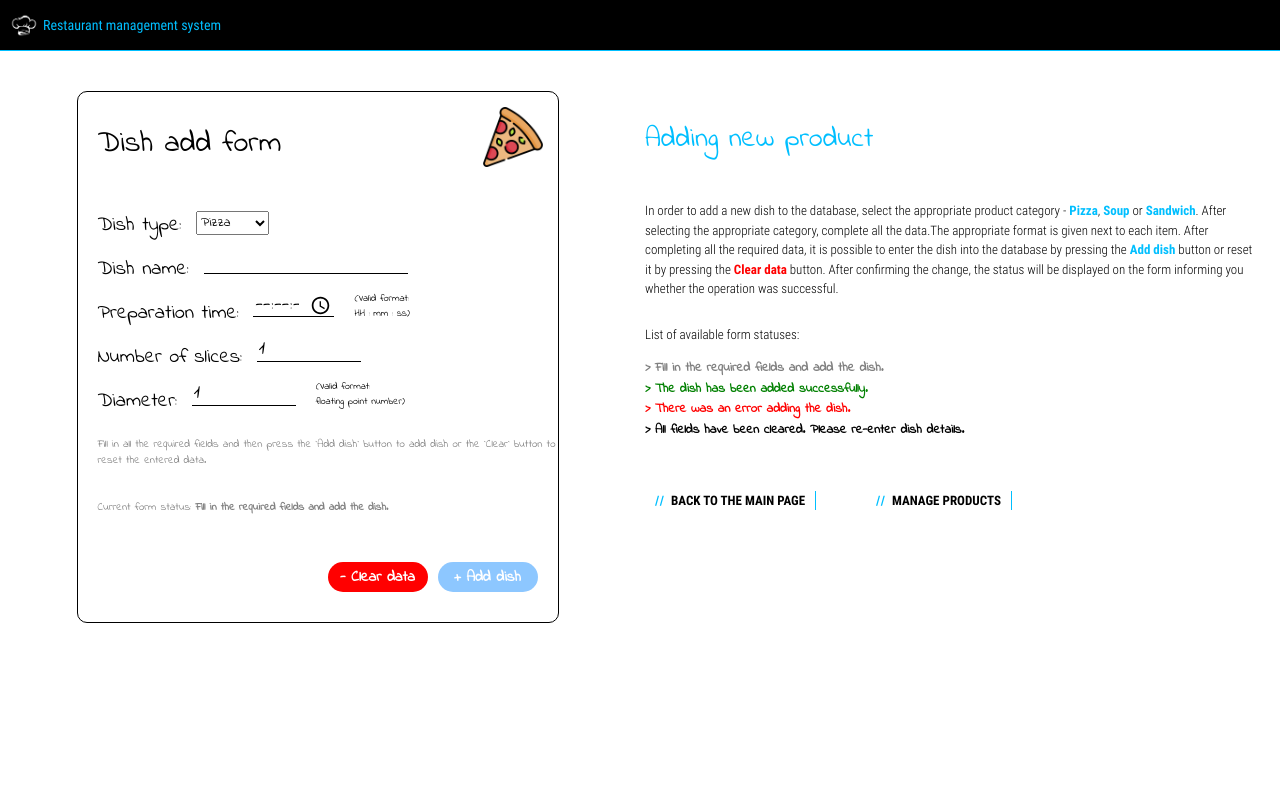
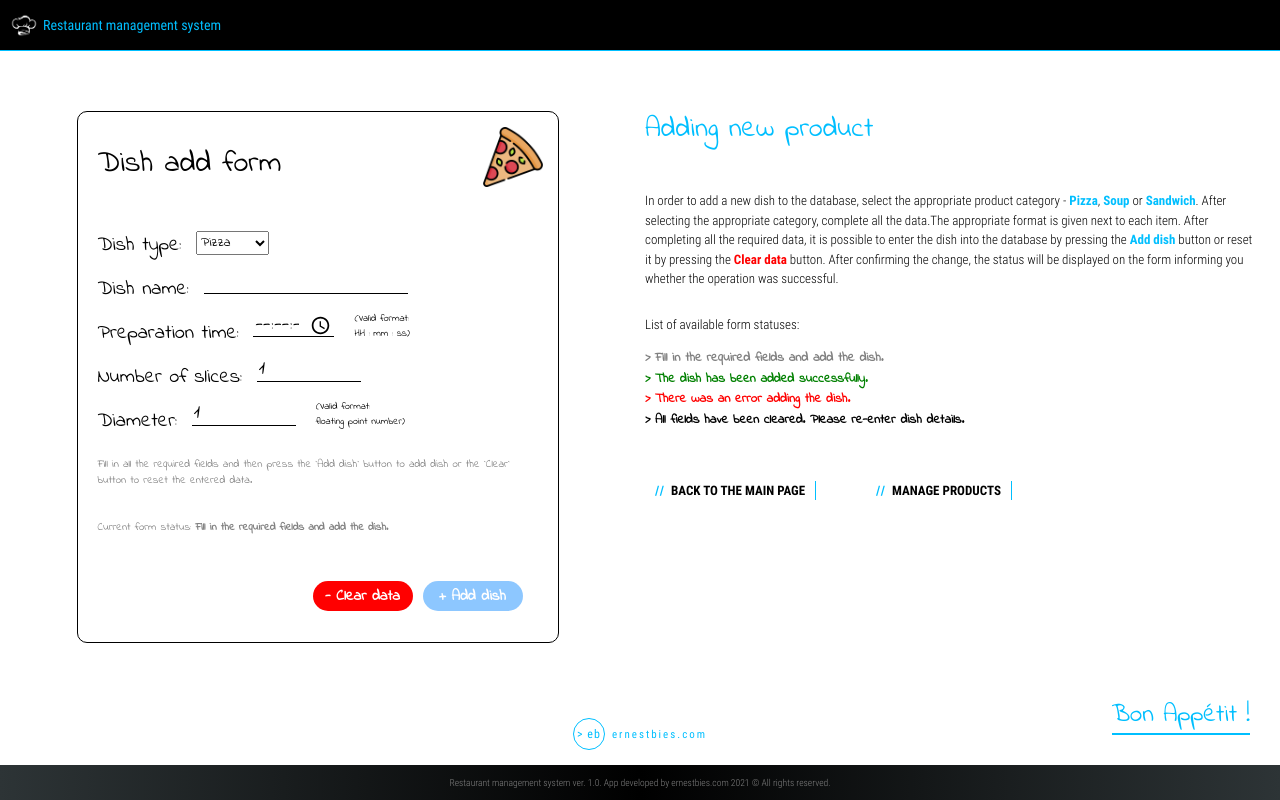
Before and after one commit to ernestbies/restaurant-management, a React (Create React App) app: page /add-dish in a window 1280 px wide. Shown: the top 800 px of the page. Built offline with nearby package versions, Linux system fonts and the light colour scheme.

Commit message:
Various fixes.

```diff
--- a/src/components/ContactInfo/ContactInfo.styles.js
+++ b/src/components/ContactInfo/ContactInfo.styles.js
@@ -9,6 +9,7 @@ export const ContactInfoContainer = styled.div`
     margin-right: 10px;
     text-align: center;
     padding-top: 30px;
+    margin-bottom: 80px;
 `;
 
 export const StyledText = styled.p`
--- a/src/components/Menu/Menu.styles.js
+++ b/src/components/Menu/Menu.styles.js
@@ -13,5 +13,4 @@ export const MenuContainer = styled.div`
     justify-content: center;
     flex-direction: column;
     margin-top: 30px;
-    margin-bottom: 30px;
 `;
--- a/src/components/ProductForm/ProductForm.js
+++ b/src/components/ProductForm/ProductForm.js
@@ -7,7 +7,7 @@ import {
     FoodImage,
     StyledForm,
     StyledRow,
-    FormSelect, StyledOption, FormButton, FormSubheader, ColoredStatus, StyledSpan
+    FormSelect, StyledOption, FormButton, FormSubheader, ColoredStatus, StyledSpan, ButtonsContainer
 } from "./ProductForm.styles";
 import {addProduct} from "../../helpers/fetchData";
 
@@ -208,8 +208,10 @@ const ProductForm = () => {
             }
             <FormSubheader>{'Fill in all the required fields and then press the `Add dish` button to add dish or the `Clear` button to reset the entered data.'}</FormSubheader>
             <FormSubheader>{'Current form status: '}<ColoredStatus color={status.color}>{status.text}</ColoredStatus></FormSubheader>
-            <FormButton onClick={() => clear('clear')} type={'button'} butType={'clear'}>{'- Clear data'}</FormButton>
-            <FormButton disabled={!validateForm()} onClick={() => add()} type={'button'} butType={'add'}>{'+ Add dish'}</FormButton>
+            <ButtonsContainer>
+                <FormButton onClick={() => clear('clear')} type={'button'} butType={'clear'}>{'- Clear data'}</FormButton>
+                <FormButton disabled={!validateForm()} onClick={() => add()} type={'button'} butType={'add'}>{'+ Add dish'}</FormButton>
+            </ButtonsContainer>
         </FormContent>
     </StyledForm>);
 };
--- a/src/components/ProductForm/ProductForm.styles.js
+++ b/src/components/ProductForm/ProductForm.styles.js
@@ -1,10 +1,10 @@
 import styled, {keyframes} from 'styled-components';
 
 export const ProductFormWrapper = styled.div`
+    flex: 1;
     display: flex;
     align-items: center;
     justify-content: center;
-    flex: 1;
     margin-left: 10px;
 
     @media screen and (orientation:portrait) {
@@ -16,11 +16,13 @@ export const ProductFormWrapper = styled.div`
 
 export const StyledForm = styled.form`
     max-width: 480px;
-    height: 530px;
+    min-height: 530px;
     background-color: white;
     margin: 0 auto;
     border: 1px solid black;
     border-radius: 10px;
+    margin-top: 30px;
+    margin-bottom: 100px;
     position: relative;
 
     @media (max-width: 480px) {
@@ -42,6 +44,7 @@ export const FormSubheader = styled.p`
     color: gray;
     font-family: Indie Flower, serif;
     margin-top: 20px;
+    margin-right: 20px;
 `;
 
 export const ColoredStatus = styled.span`
@@ -108,19 +111,6 @@ export const FormSelect = styled.select`
 
 export const StyledOption = styled.option``;
 
-export const StyledText = styled.p`
-    user-select: none;
-    font-size: 15px;
-    letter-spacing: 2px;
-    color: dodgerblue;
-    font-family: Indie Flower, serif;
-    margin-right: 15px;
-    border-bottom: 2px solid dodgerblue;
-    position: absolute;
-    bottom: 20px;
-    left: 20px;
-`;
-
 export const FormButton = styled.button`
     cursor: pointer;
     width: 100px;
@@ -132,8 +122,7 @@ export const FormButton = styled.button`
     background-color: ${({butType}) => butType === 'clear' ? 'red' : 'dodgerblue'};
     border: 0;
     border-radius: 25px;
-    position: absolute;
-    bottom: 30px;
+    margin: 5px;
     right: ${({butType}) => butType === 'clear' ? '130px' : '20px'};
 
     &:disabled {
@@ -149,3 +138,12 @@ export const StyledSpan = styled.span`
     margin-right: 15px;
     white-space: pre-wrap;
 `;
+
+export const ButtonsContainer = styled.div`
+    display: flex;
+    flex-direction: row;
+    align-items: center;
+    justify-content: flex-end;
+    margin-top: 30px;
+    margin-right: 30px;
+`;
--- a/src/components/SiteContent/SiteContent.js
+++ b/src/components/SiteContent/SiteContent.js
@@ -5,7 +5,7 @@ const MAIN_COLOR = 'white';
 const SiteContent = styled.div`
     background-color: ${MAIN_COLOR};
     margin: 0 auto;
-    min-height: 150vh;
+    min-height: 100vh;
     position: relative;
 `;
 
--- a/src/pages/AddProduct/AddProduct.styles.js
+++ b/src/pages/AddProduct/AddProduct.styles.js
@@ -4,7 +4,6 @@ export const AddProductContainer = styled.div`
     display: flex;
     flex-direction: row;
     flex-wrap: wrap;
-    margin-top: 40px;
-    margin-bottom: 40px;
     justify-content: center;
+    margin-top: 30px;
 `;
--- a/src/pages/Faq/Faq.js
+++ b/src/pages/Faq/Faq.js
@@ -50,7 +50,7 @@ const Faq = () => {
                 <FaqContainer>
                     {renderFaq()}
                 </FaqContainer>
-                <Link to={'/'} style={{marginTop: 50}}>
+                <Link to={'/'} style={{marginTop: 50, marginBottom: 120}}>
                     <StyledButton fontSize={13}>{'BACK TO THE MAIN PAGE'}</StyledButton>
                 </Link>
                 <Logo/>
--- a/src/pages/ManageProducts/ManageProducts.js
+++ b/src/pages/ManageProducts/ManageProducts.js
@@ -15,7 +15,7 @@ const ManageProducts = () => {
             <Navbar/>
             <MenuContainer>
                 <Header/>
-                <Link to={'/'} style={{marginTop: 50}}>
+                <Link to={'/'} style={{marginTop: 50, marginBottom: 120}}>
                     <StyledButton fontSize={13}>{'BACK TO THE MAIN PAGE'}</StyledButton>
                 </Link>
                 <Logo/>
--- a/src/pages/Settings/Settings.js
+++ b/src/pages/Settings/Settings.js
@@ -50,7 +50,7 @@ const Settings = () => {
                 />
                 <StyledButton onClick={saveChanges} style={{marginTop: 50}} fontSize={13}>{'SAVE CHANGES'}</StyledButton>
                 <StyledButton onClick={reset} style={{marginTop: 25}} fontSize={13}>{'RESET TO DEFAULT API SERVER'}</StyledButton>
-                <Link to={'/'} style={{marginTop: 25}}>
+                <Link to={'/'} style={{marginTop: 25, marginBottom: 120}}>
                     <StyledButton fontSize={13}>{'BACK TO THE MAIN PAGE'}</StyledButton>
                 </Link>
                 <Logo/>
--- a/src/parts/Footer/Footer.styles.css
+++ b/src/parts/Footer/Footer.styles.css
@@ -13,9 +13,3 @@
     align-items: center;
     justify-content: center;
 }
-
-@media screen and (orientation:portrait) {
-    .footer {
-        position: inherit;
-    }
-}
```
